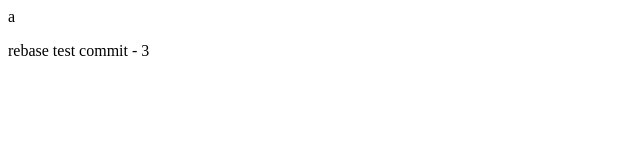
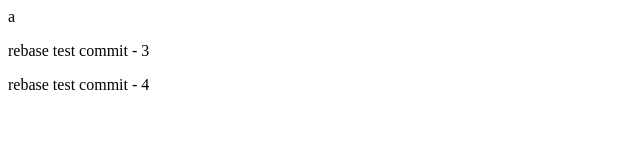
Before and after one commit to sunacodesu/test_02, a plain HTML site: page index.html in a window 1280 px wide. Shown: the whole page, without its empty margins (0-640 px from the left). Drawn offline with Linux system fonts and the light colour scheme.

Commit message:
test: rebase test commit 4

```diff
--- a/index.html
+++ b/index.html
@@ -8,5 +8,6 @@
 <body>
   <main>a</main>
   <p>rebase test commit - 3</p>
+  <p>rebase test commit - 4</p>
 </body>
 </html>
```
